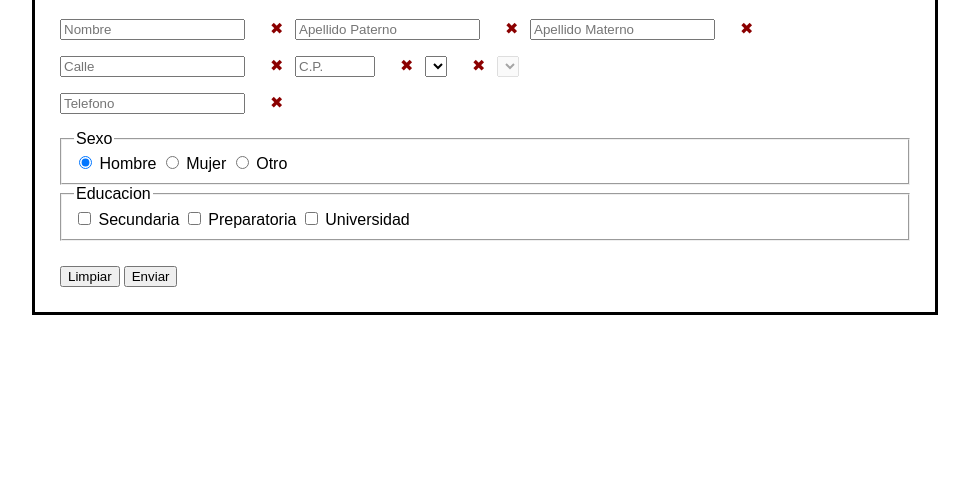
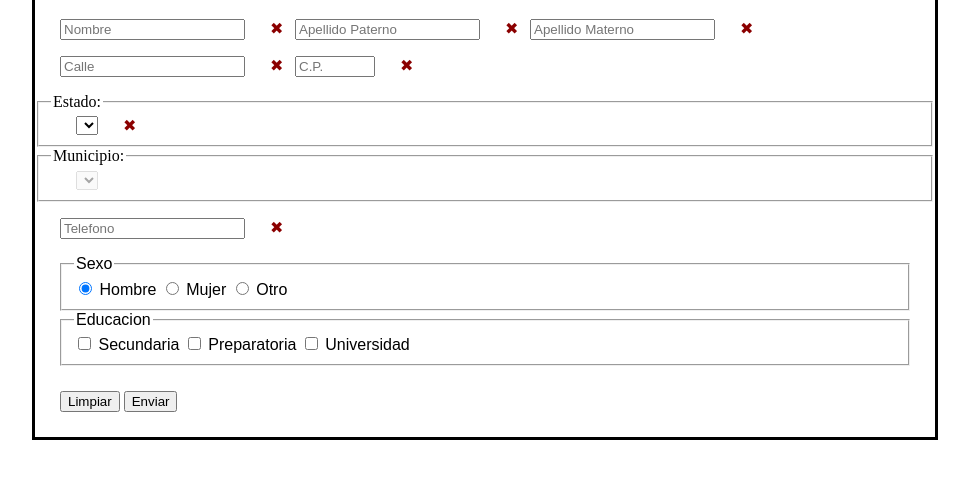
Before and after one commit to Jorge-Luis008/formulario-basico, a plain HTML site: page index.html in a window 1280 px wide. Shown: the part 84-562 px from the top of the page, without its empty margins (155-1124 px from the left). Drawn offline with Linux system fonts and the light colour scheme; no server answers.

Commit message:
Cambios a 'estados' y 'municipios'
Se añadieron los dropbox de los estados y municipios a respectivos fieldset

```diff
--- a/index.html
+++ b/index.html
@@ -26,14 +26,20 @@
                 <input type="number" name="codigoPostal" id="zipCode" placeholder="C.P." min="10000" max="99999" required>
                 <span class="validity"></span>
 
+                <fieldset id="stateField">
+                    <legend>Estado:</legend>
                     <select name="estado" id="state" onchange="giveMunicipality()" required >
                         <!--Estados ami-->
                     </select>
                     <span class="validity"></span>
+                </fieldset>
 
+                <fieldset id="municipalityField">
+                    <legend>Municipio:</legend>
                     <select name="municipio" id="municipality" disabled>
                         <!--Se necesitan municipios!-->
                     </select>
+                </fieldset>
             </p>
             <p id="datosExtra">
                 <input type="tel" name="telefono" id="phone" onkeydown=validatePhoneNumber(event) placeholder="Telefono" minlength="10" maxlength="10" required>
```
Lines whose indentation alone changed are shown as unchanged.
